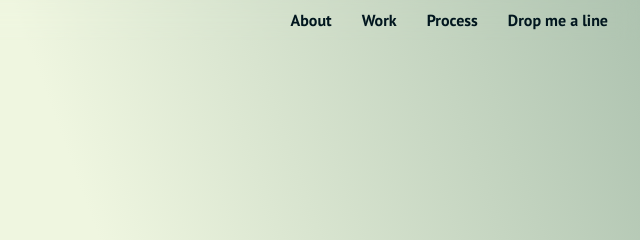
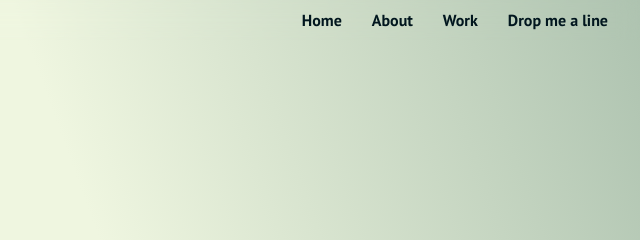
Before and after one commit to pdusenge/personalPortfolio, a plain HTML site: page index.html in a window 1280 px wide. Shown: the top 240 px of the page, 640-1280 px from the left. Drawn offline with Linux system fonts and the light colour scheme; files whose address does not match are found by name.

Commit message:
correcting the navbar

```diff
--- a/index.html
+++ b/index.html
@@ -26,9 +26,9 @@
       <span class="hamburger-line"></span>
     </button>
     <ul class="nav-menu ">
+      <li><a href="#landingpage">Home</a></li>
       <li><a href="#AboutMe">About</a></li>
       <li><a href="#mywork">Work</a></li>
-      <li><a href="#process">Process</a></li>
       <li><a href="#contact" class="nav-cta">Drop me a line</a></li>
     </ul>
 
```
